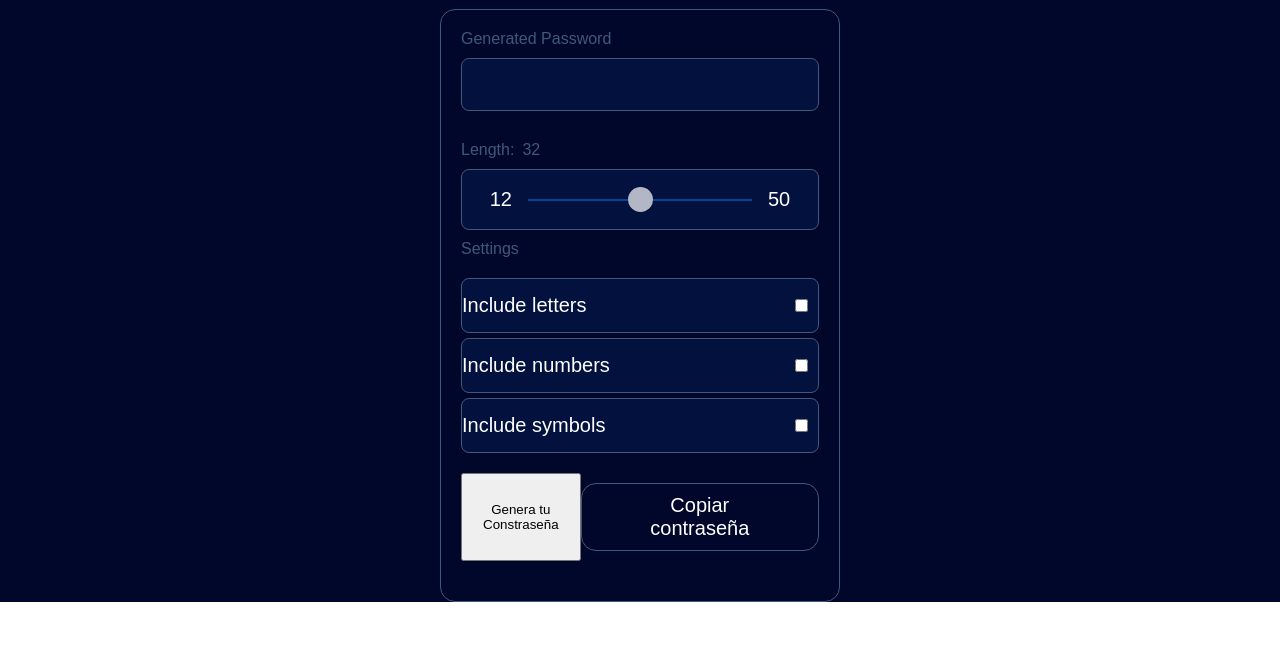
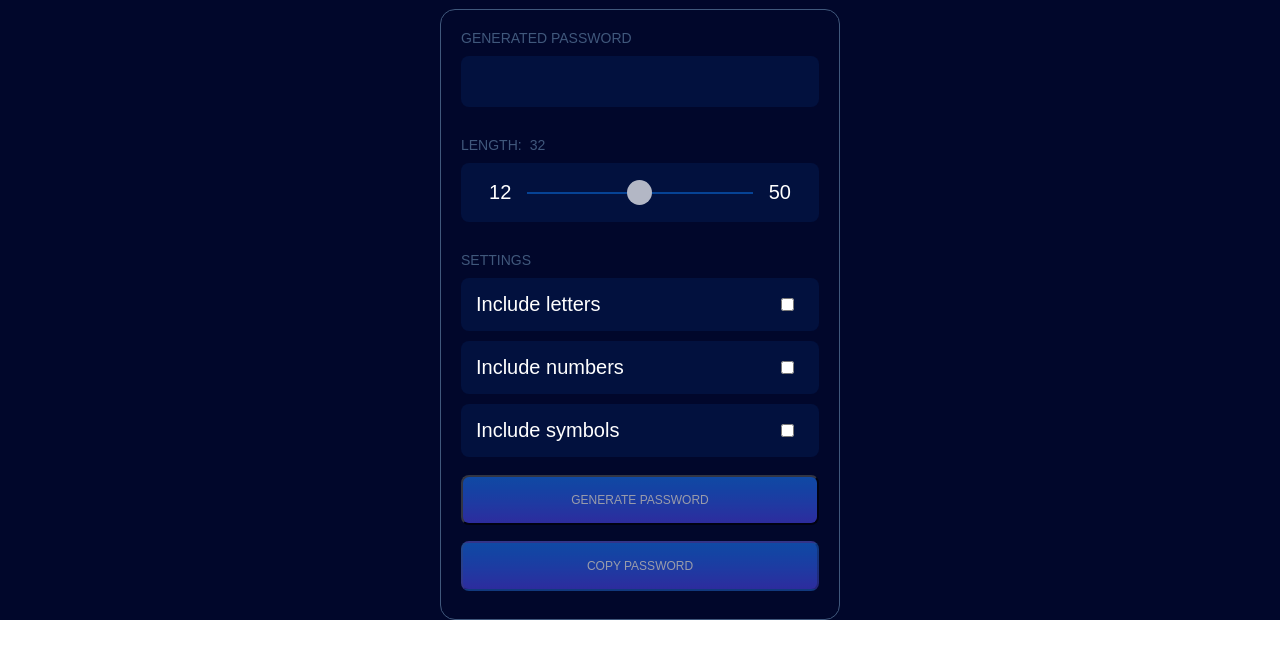
Before and after one commit to ionuser13/Platzi-Challenge, a website: page passwordGenerator/index.html in a window 1280 px wide. Shown: the part 49-708 px from the top of the page. Drawn offline with Linux system fonts and the light colour scheme; no server answers.

Commit message:
added styles to generate and copy buttons

```diff
--- a/passwordGenerator/index.html
+++ b/passwordGenerator/index.html
@@ -12,11 +12,11 @@
   <div class="body">
     <h2 class="generate">Generate Password</h2>
   <form class="form" id="form">
-    <p class="password">Generated Password</p>
+    <p class="password">GENERATED PASSWORD</p>
     <input type="text" disabled id="password">
     <div class="option" id="length-input">
       <div class="text">
-        <p>Length:</p>
+        <p>LENGTH:</p>
         <p id="password-length">32</p>
       </div>
       <div id="min-max">
@@ -24,8 +24,8 @@
         <input type="range" name="length" id="input-length" min="12" max="50">
         <p id="max-input">50</p>
       </div>
-      <p class="settings">Settings</p>
     </div>
+    <p class="settings">SETTINGS</p>
     <div class="option check">
       <p>Include letters</p>
       <input type="checkbox" name="letters" id="">
@@ -38,9 +38,9 @@
       <p>Include symbols</p>
       <input type="checkbox" name="symbols" id="">
     </div>
-    <div class="option">
-      <button type="submit" id="generate-button">Genera tu Constraseña</button>
-      <button disabled type="button" id="button-copy">Copiar contraseña</button>
+    <div class="submits">
+      <button type="submit" id="generate-button">GENERATE PASSWORD</button>
+      <button disabled type="button" id="button-copy">COPY PASSWORD</button>
     </div>
   </form>
   <div id="modal"></div>
--- a/passwordGenerator/src/styles.css
+++ b/passwordGenerator/src/styles.css
@@ -35,7 +35,7 @@
   margin: 0 auto
 }
 .password, .text, .settings {
-  font-size: 16px;
+  font-size: 14px;
   color: var(--border-color)
 }
 .option {
@@ -85,6 +85,7 @@
 }
 .option input {
   margin-right: 10px;
+  display: flex;
 }
 #password:disabled {
   cursor: not-allowed;
@@ -96,24 +97,29 @@
   width: 100%;
   color: var(--text-color)
 }
-#button-copy {
-  border: 1px solid var(--border-color);
-  background-color: transparent;
+#button-copy, #generate-button {
+  background-image: linear-gradient(to bottom, #1a76f5, #226bf4, #2f60f2, #3d53ef, #4b45ea);
   color: var(--text-color);
-  font-size: 20px;
-  padding: 10px 50px;
-  border-radius: 15px;
-  margin: 10px 0;
+  font-size: 12px;
+  padding: 16px 0;
+  border-radius: 8px;
+  margin: 8px 0;
+  opacity: 0.6;
+  transition: .2s;
+  width: 100%;
 }
-#button-copy:hover {
+#button-copy:hover, #generate-button:hover {
   cursor: pointer;
-  opacity: 0.6;
+  opacity: 1;
 }
 #button-copy:disabled {
   cursor: not-allowed;
 }
 #min-max, #password:disabled, .check {
   background-color: var(--input-color);
-  border: 1px solid var(--border-color);
   border-radius: 8px;
 }
+.check {
+  padding: 15px;
+  margin: 10px 0;
+}
```
